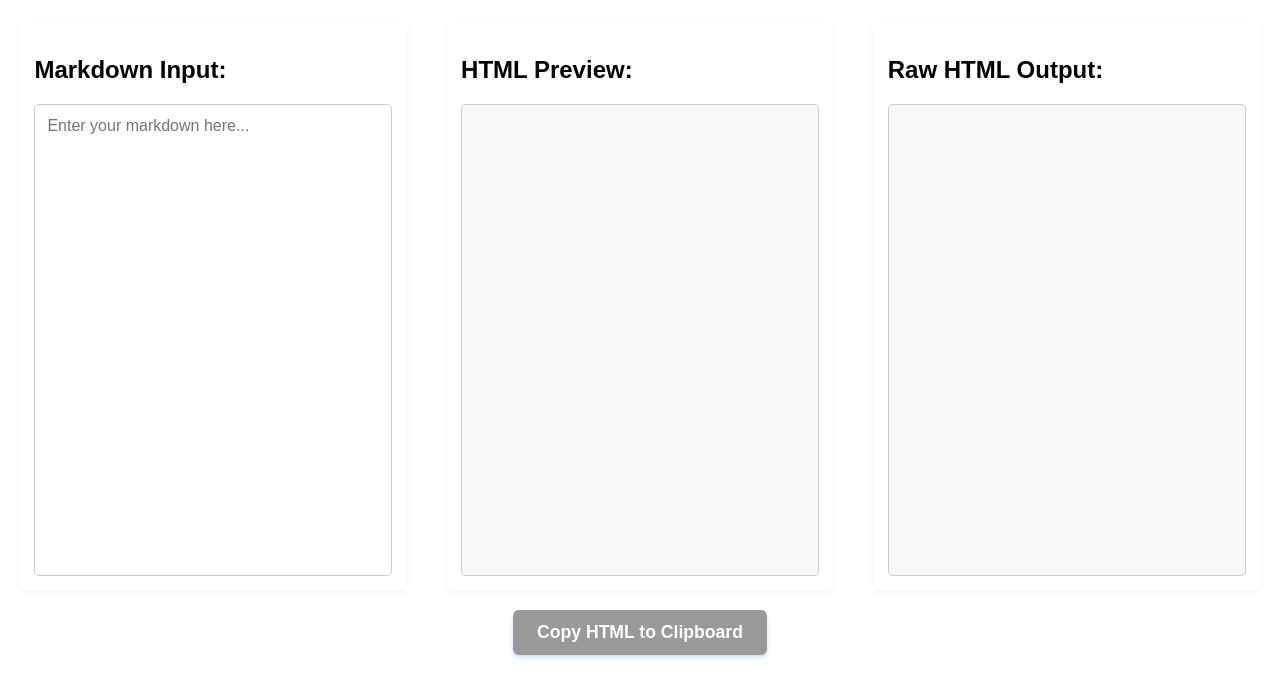
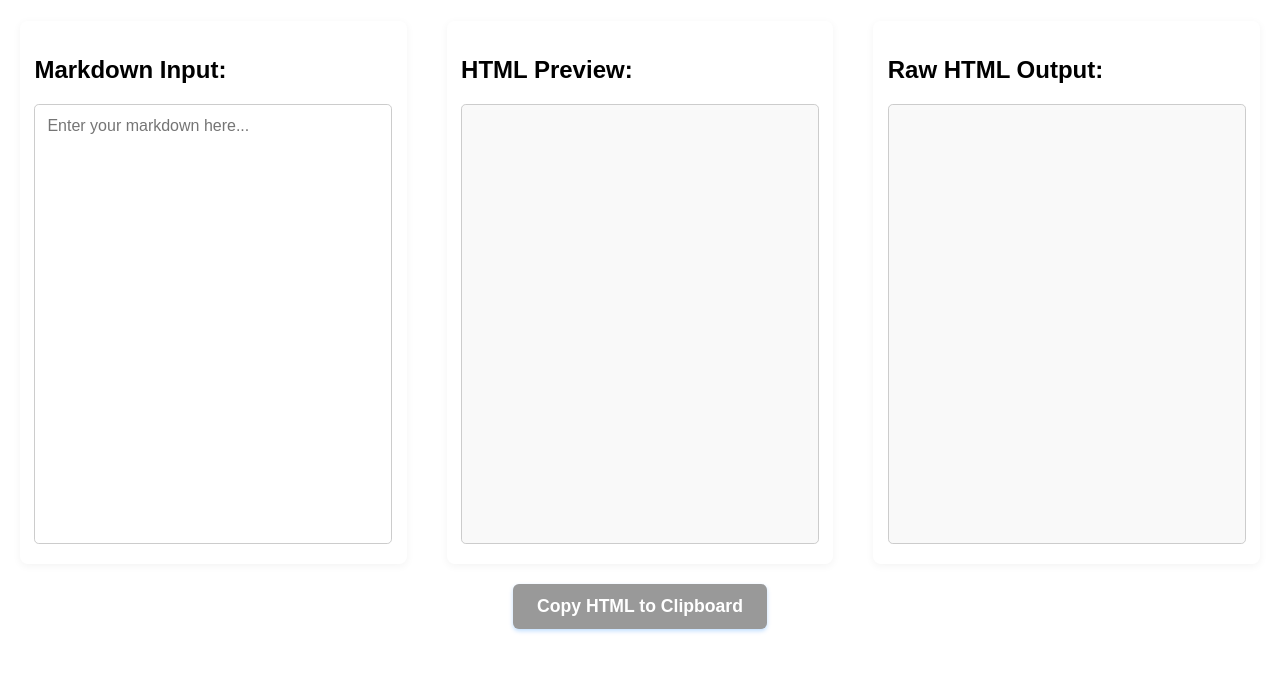
Before and after one commit to wenbo222/website-projects, a website built with webpack: page medium-projects/markdown-to-html/index.html in a window 1280 px wide. Shown: the part 121-800 px from the top of the page. Built offline with nearby package versions, Linux system fonts and the light colour scheme.

Commit message:
Update styles.css of markdown-to-html

```diff
--- a/medium-projects/markdown-to-html/styles.css
+++ b/medium-projects/markdown-to-html/styles.css
@@ -42,7 +42,7 @@ main {
     width: 100%;
     max-width: 100%;
     min-height: 10rem;
-    height: calc(95vh - 18rem);
+    height: calc(100vh - 22.5rem);
     border: 1px solid var(--border-color);
     border-radius: 0.3rem;
     padding: 0.75rem;
```
